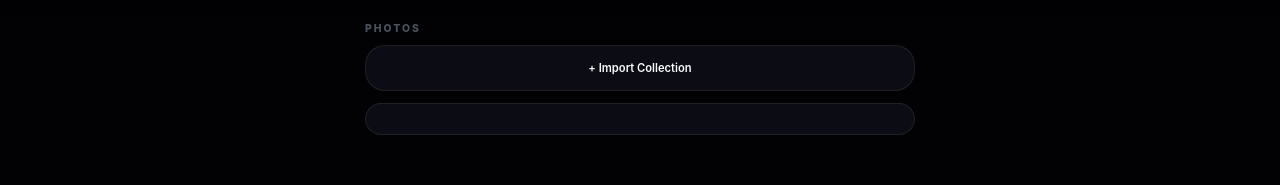
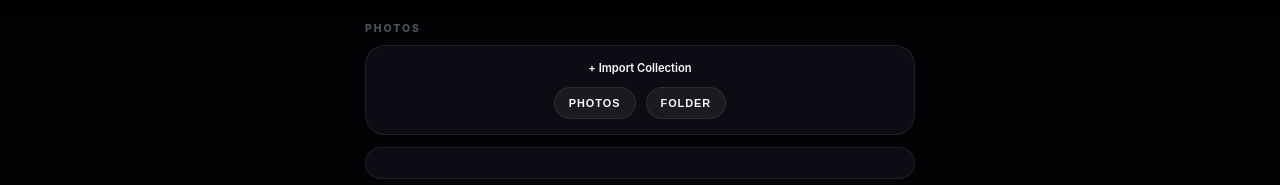
Before and after one commit to KEichHolocene/LuminaPhotoMosaic, a website: page Lumina_Portable.html in a window 1280 px wide. Shown: the part 784-969 px from the top of the page. Drawn offline with Linux system fonts and the light colour scheme.

Commit message:
folder picking for all platforms

```diff
--- a/Lumina_Portable.html
+++ b/Lumina_Portable.html
@@ -98,6 +98,14 @@
         .download-btn:not(:disabled):hover { background: var(--accent); border-color: var(--accent); transform: translateY(-2px); }
         .download-btn:disabled { opacity: 0.3; cursor: default; }
         .download-btn.primary { background: var(--accent); border-color: var(--accent); }
+        .import-actions { display: flex; gap: 10px; justify-content: center; margin-top: 12px; }
+        .import-btn {
+            background: rgba(255,255,255,0.06); color: var(--text); border: 1px solid var(--border);
+            border-radius: 999px; padding: 9px 14px; font-size: 0.68rem; font-weight: 800;
+            text-transform: uppercase; letter-spacing: 1px; cursor: pointer;
+        }
+        .import-btn:hover { border-color: var(--accent); background: rgba(255,255,255,0.1); }
+        .import-btn[hidden] { display: none; }
 
         .branding { display: flex; flex-direction: column; }
         .branding h1 { font-size: 0.85rem; font-weight: 900; letter-spacing: 1px; color: #fff; }
@@ -152,9 +160,14 @@
 
         <section>
             <div class="section-label">Photos</div>
-            <div class="slot" style="padding: 15px; margin-bottom: 12px;" onclick="document.getElementById('tileInput').click()">
+            <div class="slot" id="tileSlot" style="padding: 15px; margin-bottom: 12px;">
                 <p id="vaultStatus" style="font-size: 0.7rem; font-weight: 600;">+ Import Collection</p>
+                <div class="import-actions">
+                    <button type="button" class="import-btn" id="photoImportBtn">Photos</button>
+                    <button type="button" class="import-btn" id="folderImportBtn">Folder</button>
+                </div>
                 <input type="file" id="tileInput" webkitdirectory directory multiple hidden>
+                <input type="file" id="tileInputMobile" multiple accept="image/*" hidden>
             </div>
             <div id="libraryVault"></div>
         </section>
@@ -267,6 +280,11 @@
         const candidateLimit = 28;
 
         const gridRes = document.getElementById('gridRes');
+        const tileInput = document.getElementById('tileInput');
+        const tileInputMobile = document.getElementById('tileInputMobile');
+        const tileSlot = document.getElementById('tileSlot');
+        const photoImportBtn = document.getElementById('photoImportBtn');
+        const folderImportBtn = document.getElementById('folderImportBtn');
         const outputCanvas = document.getElementById('outputCanvas');
         const ctx = outputCanvas.getContext('2d');
         const loader = document.getElementById('novaLoader');
@@ -276,6 +294,17 @@
         function setBusy(isBusy) {
             document.body.classList.toggle('is-busy', isBusy);
         }
+
+        tileSlot.onclick = () => tileInputMobile.click();
+        photoImportBtn.onclick = (e) => {
+            e.stopPropagation();
+            tileInputMobile.click();
+        };
+        folderImportBtn.onclick = (e) => {
+            e.stopPropagation();
+            tileInput.click();
+        };
+        folderImportBtn.hidden = !('webkitdirectory' in tileInput);
 
         async function handleTargetDrop(e) {
             e.preventDefault();
@@ -305,7 +334,7 @@
             autoTrigger();
         }
 
-        tileInput.onchange = async (e) => {
+        async function handleTiles(e) {
             currentSessionId++;
             const files = Array.from(e.target.files).filter(f => f.type.startsWith('image/'));
             loader.style.display = "flex";
@@ -347,7 +376,10 @@
             document.getElementById('vaultStatus').innerText = "+ Expand Archive";
             document.getElementById('tileCount').innerText = `${tiles.length} Units Pooled`;
             initWorker(); autoTrigger();
-        };
+        }
+
+        tileInput.onchange = handleTiles;
+        tileInputMobile.onchange = handleTiles;
 
         targetInput.onchange = async (e) => {
             const file = e.target.files[0]; targetImg = await loadImage(URL.createObjectURL(file));
--- a/style.css
+++ b/style.css
@@ -215,6 +215,40 @@ body.is-busy #outputCanvas {
     font-weight: 500;
 }
 
+#tileSlot {
+    padding: 15px;
+    margin-bottom: 12px;
+}
+
+.import-actions {
+    display: flex;
+    gap: 10px;
+    justify-content: center;
+    margin-top: 12px;
+}
+
+.import-btn {
+    background: rgba(255,255,255,0.06);
+    color: var(--text);
+    border: 1px solid var(--border);
+    border-radius: 999px;
+    padding: 9px 14px;
+    font-size: 0.68rem;
+    font-weight: 800;
+    text-transform: uppercase;
+    letter-spacing: 1px;
+    cursor: pointer;
+}
+
+.import-btn:hover {
+    border-color: var(--accent);
+    background: rgba(255,255,255,0.1);
+}
+
+.import-btn[hidden] {
+    display: none;
+}
+
 input[type="range"] {
     width: 100%;
     height: 4px;
```
Also changed, not shown: app.js (+12 -1 lines), index.html (+5 -1 lines).
